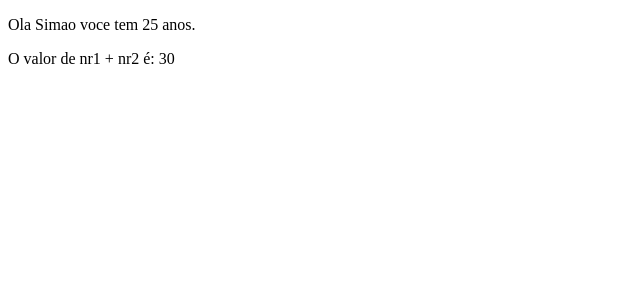
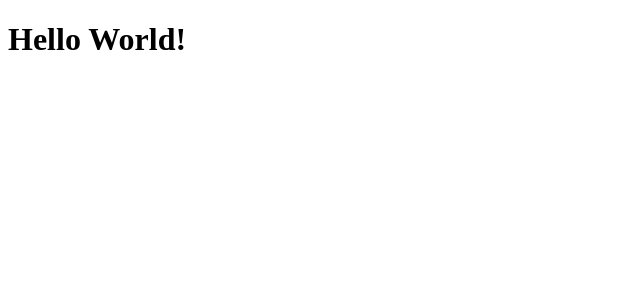
Before and after one commit to ITSimaoAbel/VueJs-course, a Vue app: page / in a window 1280 px wide. Shown: the top 300 px of the page, without its empty margins (0-640 px from the left). Built offline with nearby package versions, Linux system fonts and the light colour scheme.

Commit message:
Update: create Diretiva v-if

```diff
--- a/src/App.vue
+++ b/src/App.vue
@@ -1,10 +1,11 @@
 <!-- SCRIPT -->
 <script setup>
   //importacao dos componentes
-  import Exemplo01 from './components/Exemplo01Interpolacao.vue';
+  //import Exemplo01 from './components/Exemplo01Interpolacao.vue';
+  import Exemplo02 from './components/Exemplo02Condicional.vue';
 </script>
 
 <!-- HTML -->
  <template>
-    <Exemplo01></Exemplo01>
+    <Exemplo02></Exemplo02>
  </template>
--- /dev/null
+++ b/src/components/Exemplo02Condicional.vue
@@ -0,0 +1,10 @@
+<!-- SCRIPT -->Exemplo02Condicional.vue
+<script setup>
+    // Variavel
+    let exibir = true;
+</script>
+
+<!-- HTML -->
+<template>
+    <h1 v-if="exibir">Hello World!</h1>
+</template>
```
